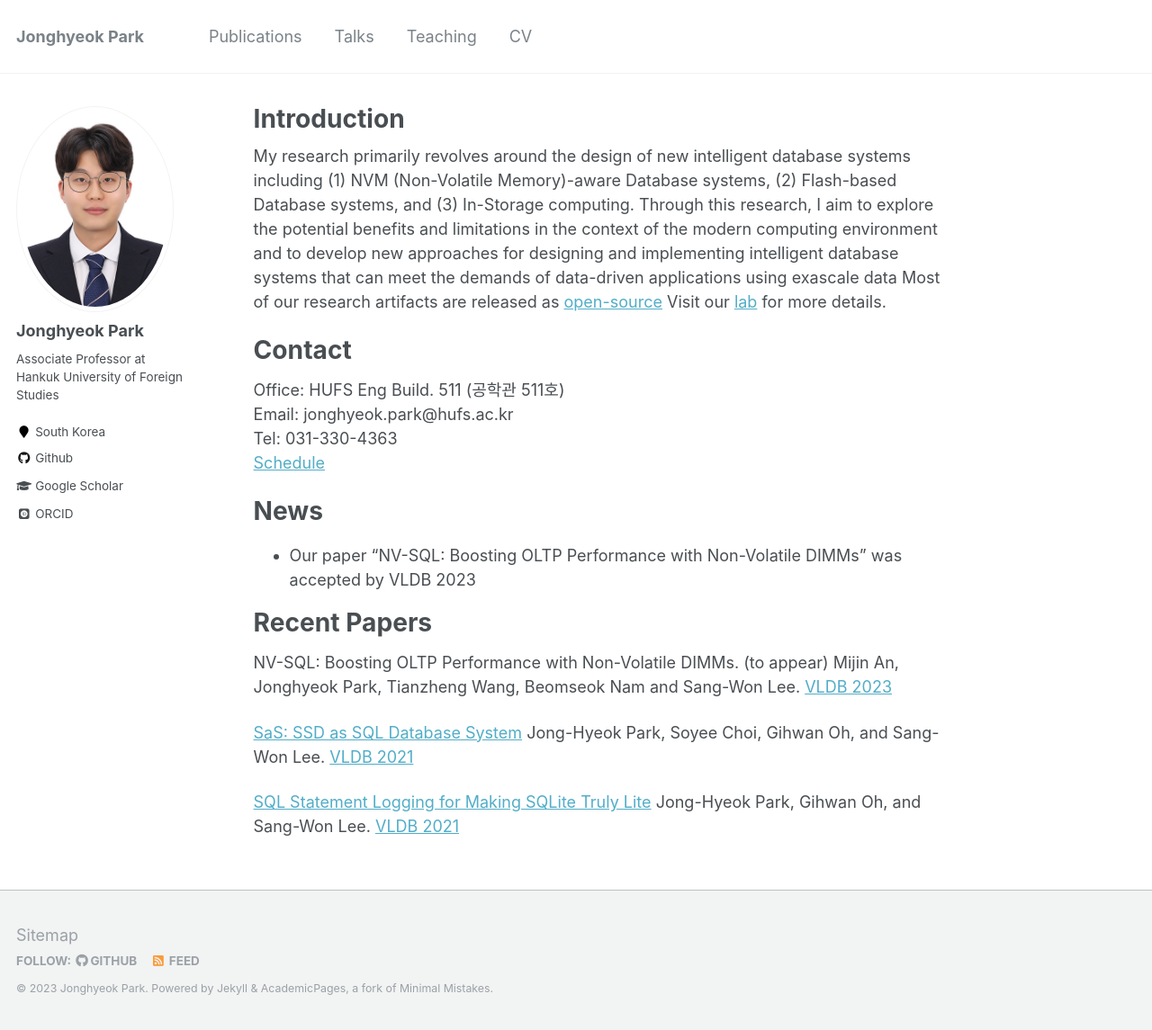
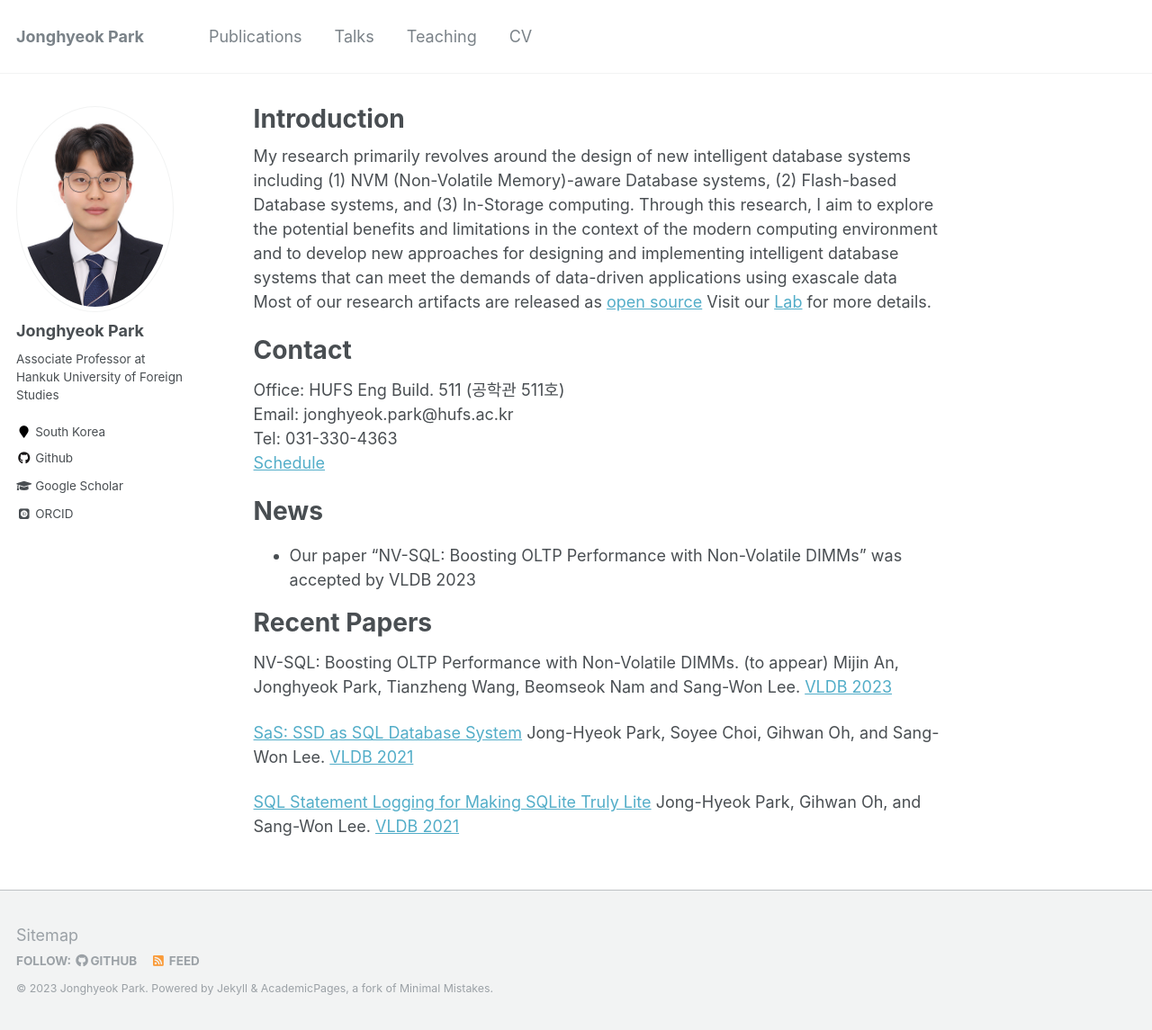
Before and after one commit to JonghyeokPark/JonghyeokPark.github.io, a Jekyll site: the page built from _pages/about.md, in a window 1280 px wide and 1145 px high. Shown: the whole window at 90% size. Built offline with Jekyll 4.4.1, drawn with Linux system fonts in a browser that asks for light colours; some web fonts are replaced.

Commit message:
fix typo

```diff
--- a/_pages/about.md
+++ b/_pages/about.md
@@ -10,8 +10,8 @@ redirect_from:
 
 My research primarily revolves around the design of new intelligent database systems including (1) NVM (Non-Volatile Memory)-aware Database systems, (2) Flash-based Database systems, and (3) In-Storage computing.
 Through this research, I aim to explore the potential benefits and limitations in the context of the modern computing environment and to develop new approaches for designing and implementing intelligent database systems that can meet the demands of data-driven applications using exascale data
-Most of our research artifacts are released as [open-source](https://github.com/ids-hufs)
-Visit our [lab](ids.hufs.ac.kr) for more details.
+Most of our research artifacts are released as [open source](https://github.com/ids-hufs)
+Visit our [Lab](ids.hufs.ac.kr) for more details.
 
 Contact
 ======
```
